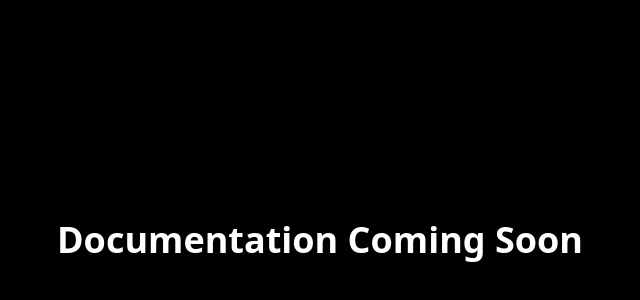
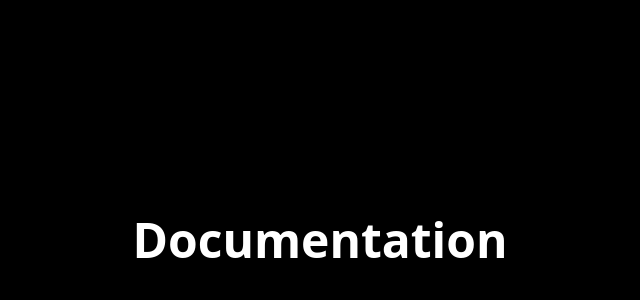
Before and after one commit to ojimusk/Cendex, a Next.js app: page /docs in a window 1280 px wide. Shown: the part 160-460 px from the top of the page, without its empty margins (320-960 px from the left). Built offline with nearby package versions, Linux system fonts and the light colour scheme.

Commit message:
Update heading in DocsPage component

```diff
--- a/app/docs/page.tsx
+++ b/app/docs/page.tsx
@@ -1,9 +1,7 @@
 export default function DocsPage() {
   return (
     <main className="min-h-screen bg-black text-white flex items-center justify-center">
-      <h1 className="text-4xl font-bold">
-        Documentation Coming Soon
-      </h1>
+      <h1 className="text-5xl font-bold">Documentation</h1>
     </main>
   );
 }
```
